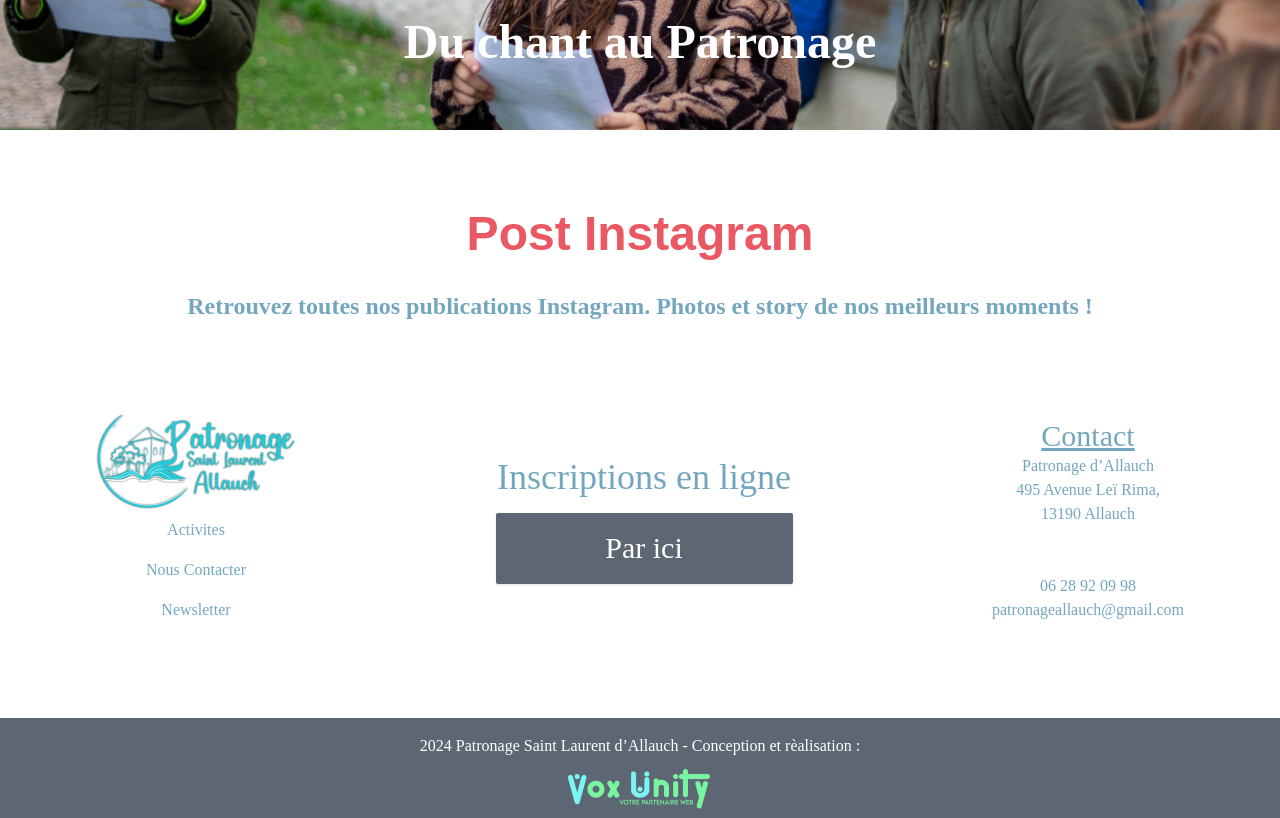
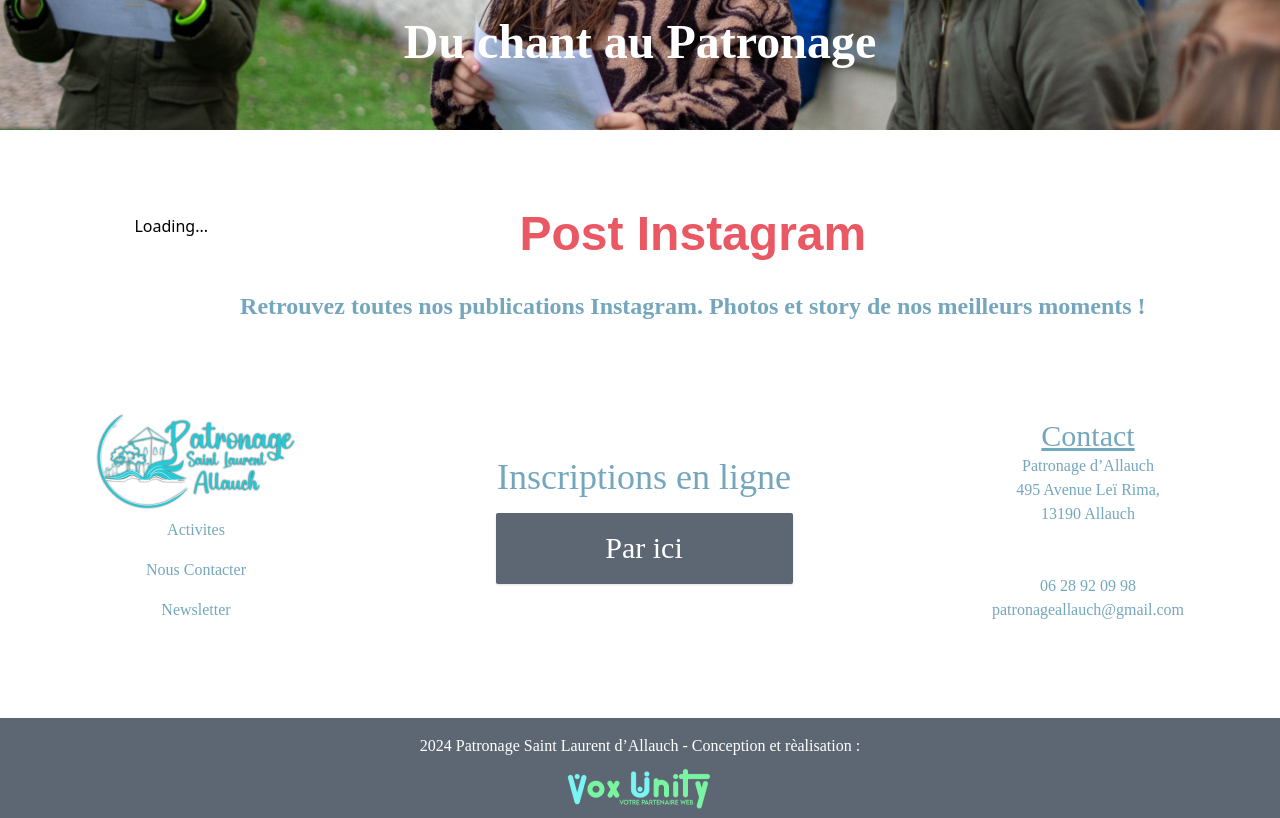
Before and after one commit to Romspopopoms/PatronageAllauch, a React (Create React App) app: page / in a window 1280 px wide. Shown: the part 2740-3558 px from the top of the page. Built offline with nearby package versions, Linux system fonts and the light colour scheme; no server answers.

Commit message:
Description concise des changements apportés

```diff
--- a/src/pages/Home.js
+++ b/src/pages/Home.js
@@ -5,6 +5,7 @@ import AccueilActu from "../components/AccueilActu";
 import Accueil4 from "../components/AccueilInsta";
 import Footer from "../components/Footer"
 import YoutubeAccueil from "../components/YoutubeAccueil";
+import InstagramPost from "../components/InstagramPost";
 
 
 const Home = () => {
@@ -15,7 +16,10 @@ const Home = () => {
         <Accueil2 />
         <YoutubeAccueil />
         <AccueilActu />
+        <div className="flex xl:flex-row justify-center items-center gap-x-8 gap-y-4 ">
+        <InstagramPost />
         <Accueil4 />
+        </div>
         <Footer />
     </div>
   );
```
